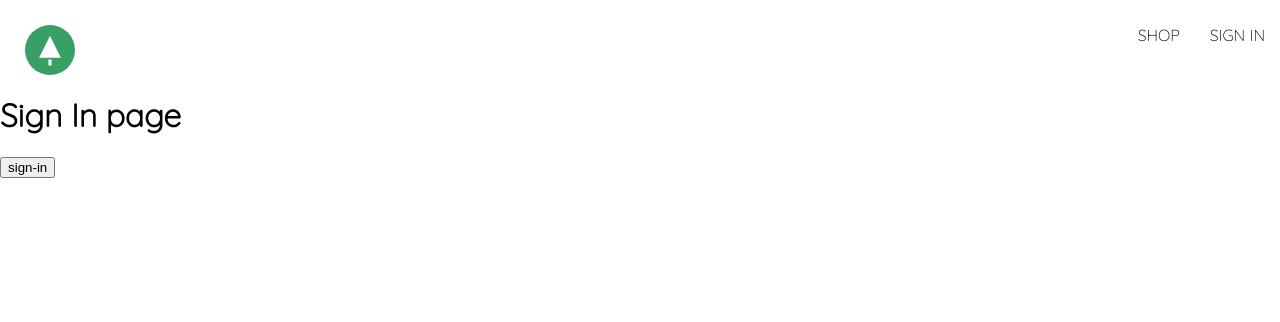
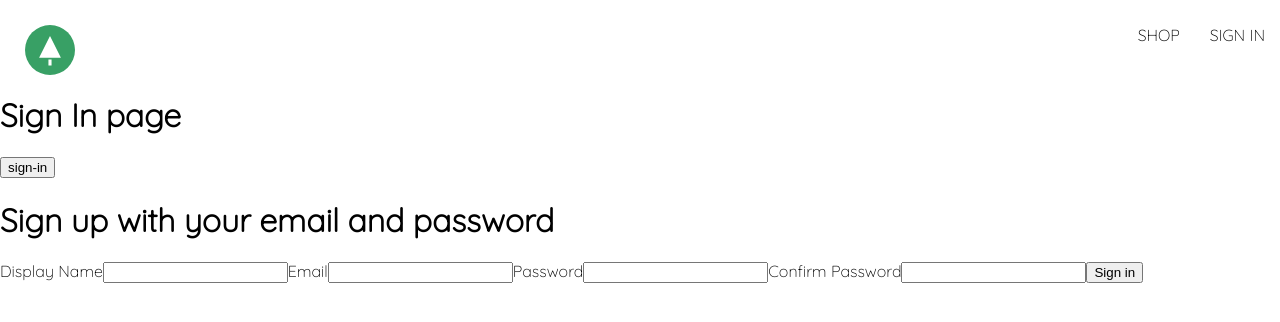
Before and after one commit to miku0129/green-clothing, a React (Create React App) app: page /sign-in in a window 1280 px wide. Shown: the top 322 px of the page. Built offline with nearby package versions, Linux system fonts and the light colour scheme; no server answers.

Commit message:
be able to update sign-up-form

```diff
--- /dev/null
+++ b/src/compoments/sign-up-form/sign-up-form.component.jsx
@@ -0,0 +1,65 @@
+import { useState } from "react";
+
+const defaultFormField = {
+  displayName: "",
+  email: "",
+  password: "",
+  confirmPassword: "",
+};
+
+const SignUpForm = () => {
+  const [field, setField] = useState(defaultFormField);
+  const { displayName, email, password, confirmPassword } = field;
+
+  console.log("field: ", field);
+
+  const handleChanges = (e) => {
+    const { name, value } = e.target;
+    setField({ ...field, [name]: value }); //便利
+  };
+  return (
+    <div>
+      <h1>Sign up with your email and password</h1>
+      <form onSubmit={() => {}}>
+        <label>Display Name</label>
+        <input
+          type="text"
+          required
+          onChange={handleChanges}
+          name="displayName"
+          value={displayName}
+        />
+
+        <label>Email</label>
+        <input
+          type="email"
+          required
+          onChange={handleChanges}
+          name="email"
+          value={email}
+        />
+
+        <label>Password</label>
+        <input
+          type="password"
+          required
+          onChange={handleChanges}
+          name="password"
+          value={password}
+        />
+
+        <label>Confirm Password</label>
+        <input
+          type="password"
+          required
+          onChange={handleChanges}
+          name="confirmPassword"
+          value={confirmPassword}
+        />
+        <button>Sign in</button>
+      </form>
+    </div>
+  );
+};
+
+export default SignUpForm;
--- a/src/routes/sign-in/sign-in.component.jsx
+++ b/src/routes/sign-in/sign-in.component.jsx
@@ -1,6 +1,7 @@
 import { useState } from "react";
 
 import { signInWithGooglePopup, createUserDocumentFromAuth } from "../../utils/firebase/firebase.utils";
+import SignUpForm from "../../compoments/sign-up-form/sign-up-form.component";
 
 const SignIn = () => {
   const logGoogleUser = async () => {
@@ -11,6 +12,7 @@ const SignIn = () => {
     <div>
       <h1>Sign In page</h1>
       <button onClick={logGoogleUser}>sign-in</button>
+      <SignUpForm />
     </div>
   );
 };
```
